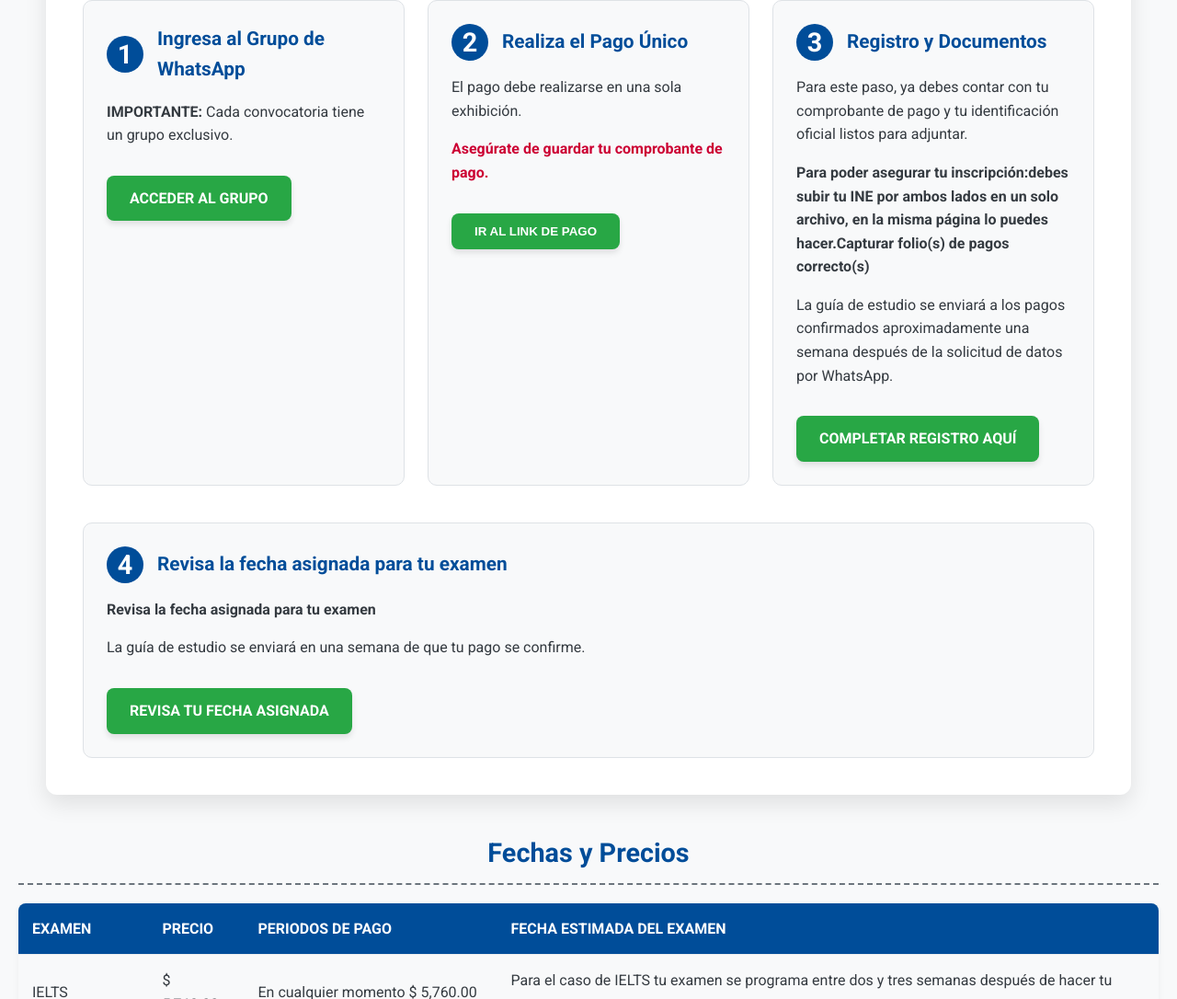
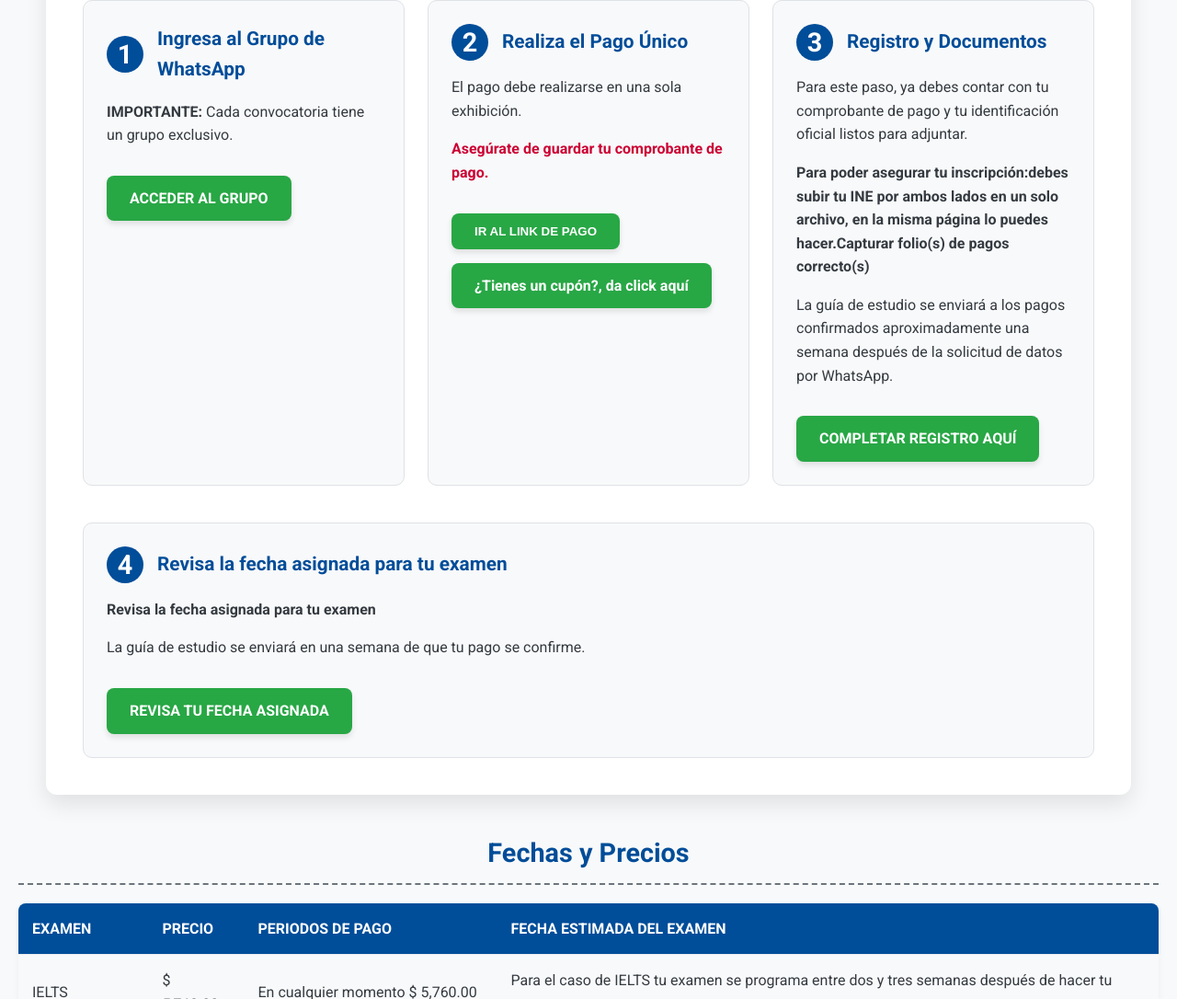
Before and after one commit to lvsihmx/certificadoih, a plain HTML site: page img/conurge.html in a window 1280 px wide. Shown: the part 659-1745 px from the top of the page at 92% size. Drawn offline with Linux system fonts and the light colour scheme.

Commit message:
Update conurge.html

```diff
--- a/img/conurge.html
+++ b/img/conurge.html
@@ -270,7 +270,10 @@
                     <button class="btn btn-green" id="btnAceptar">Aceptar</button>
                 </div>
             </div>
-        </div>
+            <a href="https://pay.ihmexico.mx/servicios/universidad-humanitas-campana/" class="btn btn-green">¿Tienes un cupón?, da click aquí</a>
+
+
+</div>
 
         <div class="step-card">
             <div class="step-header">
```
